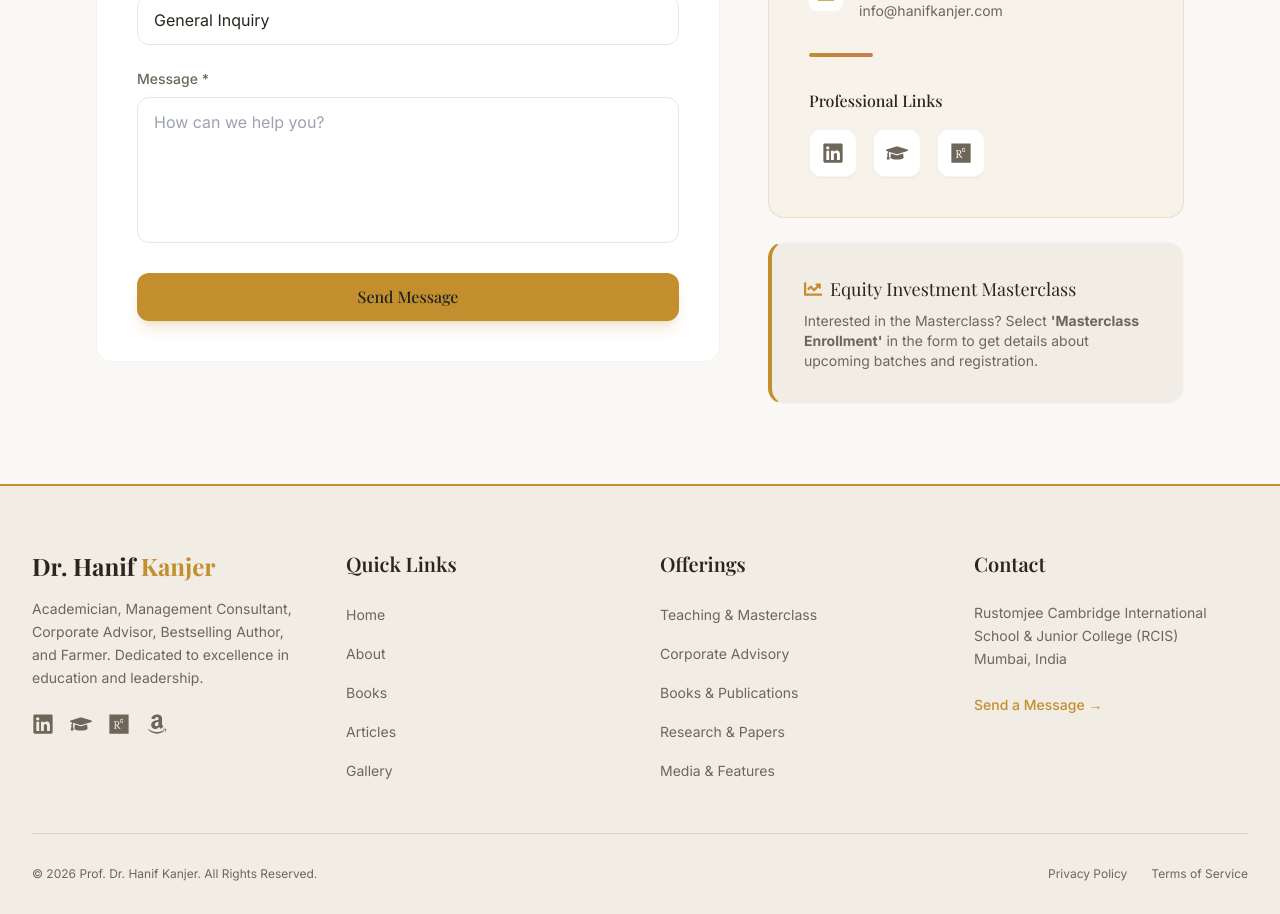
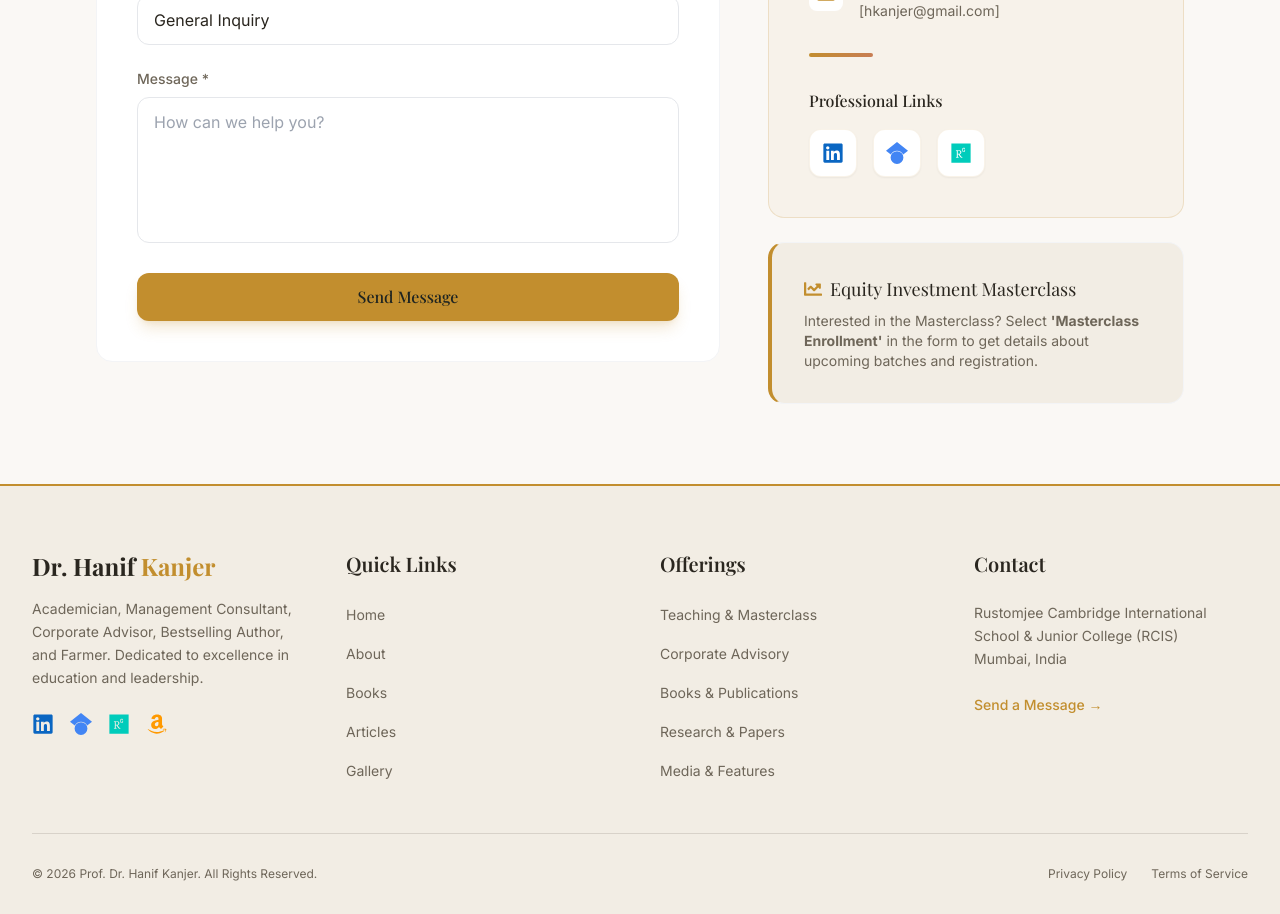
Before and after one commit to rustomjeecareerconnect/HKanjer-website, a Next.js app: page /contact in a window 1280 px wide. Shown: the part 760-1674 px from the top of the page. Built offline with nearby package versions, Linux system fonts and the light colour scheme; a web font is replaced by a local one.

Commit message:
Display app logos with authentic brand colors by default without hover color switch

```diff
--- a/app/articles/[slug]/page.js
+++ b/app/articles/[slug]/page.js
@@ -166,7 +166,7 @@ export default async function ArticleDetail({ params }) {
                     target="_blank"
                     rel="noopener noreferrer"
                     aria-label="Share on X / Twitter"
-                    className="text-text-dark-muted hover:text-[#1DA1F2] transition-colors p-2 bg-surface-light border border-accent/15 rounded-full shadow-xs"
+                    className="text-[#1DA1F2] hover:opacity-80 transition-opacity p-2 bg-surface-light border border-accent/15 rounded-full shadow-xs"
                   >
                     <FaTwitter size={18} />
                   </a>
@@ -175,7 +175,7 @@ export default async function ArticleDetail({ params }) {
                     target="_blank"
                     rel="noopener noreferrer"
                     aria-label="Share on LinkedIn"
-                    className="text-text-dark-muted hover:text-[#0A66C2] transition-colors p-2 bg-surface-light border border-accent/15 rounded-full shadow-xs"
+                    className="text-[#0A66C2] hover:opacity-80 transition-opacity p-2 bg-surface-light border border-accent/15 rounded-full shadow-xs"
                   >
                     <FaLinkedin size={18} />
                   </a>
@@ -184,7 +184,7 @@ export default async function ArticleDetail({ params }) {
                     target="_blank"
                     rel="noopener noreferrer"
                     aria-label="Share on WhatsApp"
-                    className="text-text-dark-muted hover:text-[#25D366] transition-colors p-2 bg-surface-light border border-accent/15 rounded-full shadow-xs"
+                    className="text-[#25D366] hover:opacity-80 transition-opacity p-2 bg-surface-light border border-accent/15 rounded-full shadow-xs"
                   >
                     <FaWhatsapp size={18} />
                   </a>
--- a/app/contact/page.js
+++ b/app/contact/page.js
@@ -1,7 +1,8 @@
 'use client';
 
 import { useState } from 'react';
-import { FaLinkedin, FaResearchgate, FaAmazon, FaGraduationCap, FaEnvelope, FaMapMarkerAlt, FaCheckCircle, FaExclamationCircle, FaSpinner, FaChartLine } from 'react-icons/fa';
+import { FaLinkedin, FaResearchgate, FaEnvelope, FaMapMarkerAlt, FaCheckCircle, FaExclamationCircle, FaSpinner, FaChartLine } from 'react-icons/fa';
+import { SiGooglescholar } from 'react-icons/si';
 import ScrollAnimation from '@/components/ScrollAnimation';
 
 export default function ContactPage() {
@@ -205,7 +206,7 @@ export default function ContactPage() {
                     <div>
                       <h4 className="font-heading font-medium text-text-dark dark:text-text mb-1">Email</h4>
                       <p className="text-text-dark-muted dark:text-text-muted text-sm">
-                        info@hanifkanjer.com
+                        [hkanjer@gmail.com]
                       </p>
                     </div>
                   </div>
@@ -216,13 +217,13 @@ export default function ContactPage() {
                 <div>
                   <h4 className="font-heading font-medium text-text-dark dark:text-text mb-4">Professional Links</h4>
                   <div className="flex gap-4">
-                    <a href="https://www.linkedin.com/in/hanifkanjer" target="_blank" rel="noopener noreferrer" className="p-3 bg-surface-light dark:bg-surface border border-accent/10 rounded-xl text-text-dark-muted dark:text-text-muted hover:text-[#0A66C2] hover:border-accent/30 transition-all shadow-sm hover:shadow-md" title="LinkedIn Profile">
+                    <a href="https://www.linkedin.com/in/hanifkanjer" target="_blank" rel="noopener noreferrer" className="p-3 bg-surface-light dark:bg-surface border border-accent/10 rounded-xl text-[#0A66C2] hover:border-accent/30 transition-all shadow-sm hover:shadow-md" title="LinkedIn Profile" aria-label="LinkedIn Profile">
                       <FaLinkedin size={22} />
                     </a>
-                    <a href="https://scholar.google.com/citations?user=X8OOo2wAAAAJ&hl=en&oi=ao" target="_blank" rel="noopener noreferrer" className="p-3 bg-surface-light dark:bg-surface border border-accent/10 rounded-xl text-text-dark-muted dark:text-text-muted hover:text-accent hover:border-accent/30 transition-all shadow-sm hover:shadow-md" title="Google Scholar">
-                      <FaGraduationCap size={22} />
+                    <a href="https://scholar.google.com/citations?user=X8OOo2wAAAAJ&hl=en&oi=ao" target="_blank" rel="noopener noreferrer" className="p-3 bg-surface-light dark:bg-surface border border-accent/10 rounded-xl text-[#4285F4] hover:border-accent/30 transition-all shadow-sm hover:shadow-md" title="Google Scholar" aria-label="Google Scholar">
+                      <SiGooglescholar size={22} />
                     </a>
-                    <a href="https://www.researchgate.net/profile/Hanif-Kanjer" target="_blank" rel="noopener noreferrer" className="p-3 bg-surface-light dark:bg-surface border border-accent/10 rounded-xl text-text-dark-muted dark:text-text-muted hover:text-[#00CCBB] hover:border-accent/30 transition-all shadow-sm hover:shadow-md" title="ResearchGate">
+                    <a href="https://www.researchgate.net/profile/Hanif-Kanjer" target="_blank" rel="noopener noreferrer" className="p-3 bg-surface-light dark:bg-surface border border-accent/10 rounded-xl text-[#00CCBB] hover:border-accent/30 transition-all shadow-sm hover:shadow-md" title="ResearchGate" aria-label="ResearchGate">
                       <FaResearchgate size={22} />
                     </a>
                   </div>
--- a/components/Footer.jsx
+++ b/components/Footer.jsx
@@ -1,5 +1,6 @@
 import Link from 'next/link';
-import { FaLinkedin, FaGraduationCap, FaResearchgate, FaAmazon } from 'react-icons/fa';
+import { FaLinkedin, FaResearchgate, FaAmazon } from 'react-icons/fa';
+import { SiGooglescholar } from 'react-icons/si';
 
 export default function Footer() {
   return (
@@ -15,16 +16,16 @@ export default function Footer() {
               Academician, Management Consultant, Corporate Advisor, Bestselling Author, and Farmer. Dedicated to excellence in education and leadership.
             </p>
             <div className="flex gap-4 mt-2">
-              <a href="https://www.linkedin.com/in/hanifkanjer" target="_blank" rel="noopener noreferrer" className="text-text-dark-muted dark:text-text-muted hover:text-[#0A66C2] transition-colors" aria-label="LinkedIn Profile" title="LinkedIn Profile">
+              <a href="https://www.linkedin.com/in/hanifkanjer" target="_blank" rel="noopener noreferrer" className="text-[#0A66C2] hover:opacity-80 transition-opacity" aria-label="LinkedIn Profile" title="LinkedIn Profile">
                 <FaLinkedin size={22} />
               </a>
-              <a href="https://scholar.google.com/citations?user=X8OOo2wAAAAJ&hl=en&oi=ao" target="_blank" rel="noopener noreferrer" className="text-text-dark-muted dark:text-text-muted hover:text-accent transition-colors" aria-label="Google Scholar Profile" title="Google Scholar">
-                <FaGraduationCap size={22} />
+              <a href="https://scholar.google.com/citations?user=X8OOo2wAAAAJ&hl=en&oi=ao" target="_blank" rel="noopener noreferrer" className="text-[#4285F4] hover:opacity-80 transition-opacity" aria-label="Google Scholar Profile" title="Google Scholar">
+                <SiGooglescholar size={22} />
               </a>
-              <a href="https://www.researchgate.net/profile/Hanif-Kanjer" target="_blank" rel="noopener noreferrer" className="text-text-dark-muted dark:text-text-muted hover:text-accent transition-colors" aria-label="ResearchGate Profile" title="ResearchGate">
+              <a href="https://www.researchgate.net/profile/Hanif-Kanjer" target="_blank" rel="noopener noreferrer" className="text-[#00CCBB] hover:opacity-80 transition-opacity" aria-label="ResearchGate Profile" title="ResearchGate">
                 <FaResearchgate size={22} />
               </a>
-              <a href="https://www.amazon.in/All-Right-Answers-Hanif-Kanjer/dp/1403929173" target="_blank" rel="noopener noreferrer" className="text-text-dark-muted dark:text-text-muted hover:text-accent transition-colors" aria-label="Amazon Author & Books" title="Amazon Author & Books">
+              <a href="https://www.amazon.in/All-Right-Answers-Hanif-Kanjer/dp/1403929173" target="_blank" rel="noopener noreferrer" className="text-[#FF9900] hover:opacity-80 transition-opacity" aria-label="Amazon Author & Books" title="Amazon Author & Books">
                 <FaAmazon size={22} />
               </a>
             </div>
```
Also changed, not shown: app/research/page.js (+8 -7 lines).
